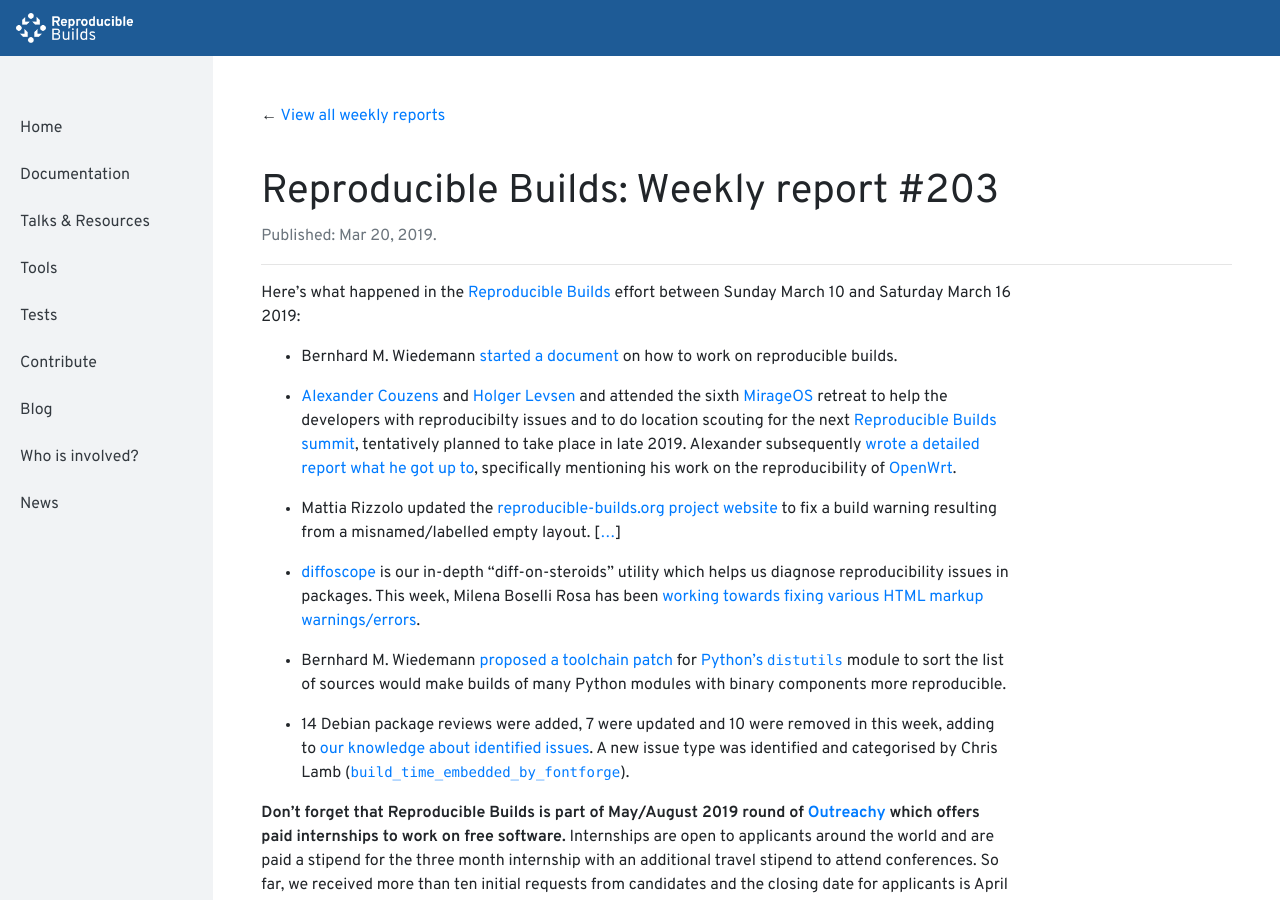
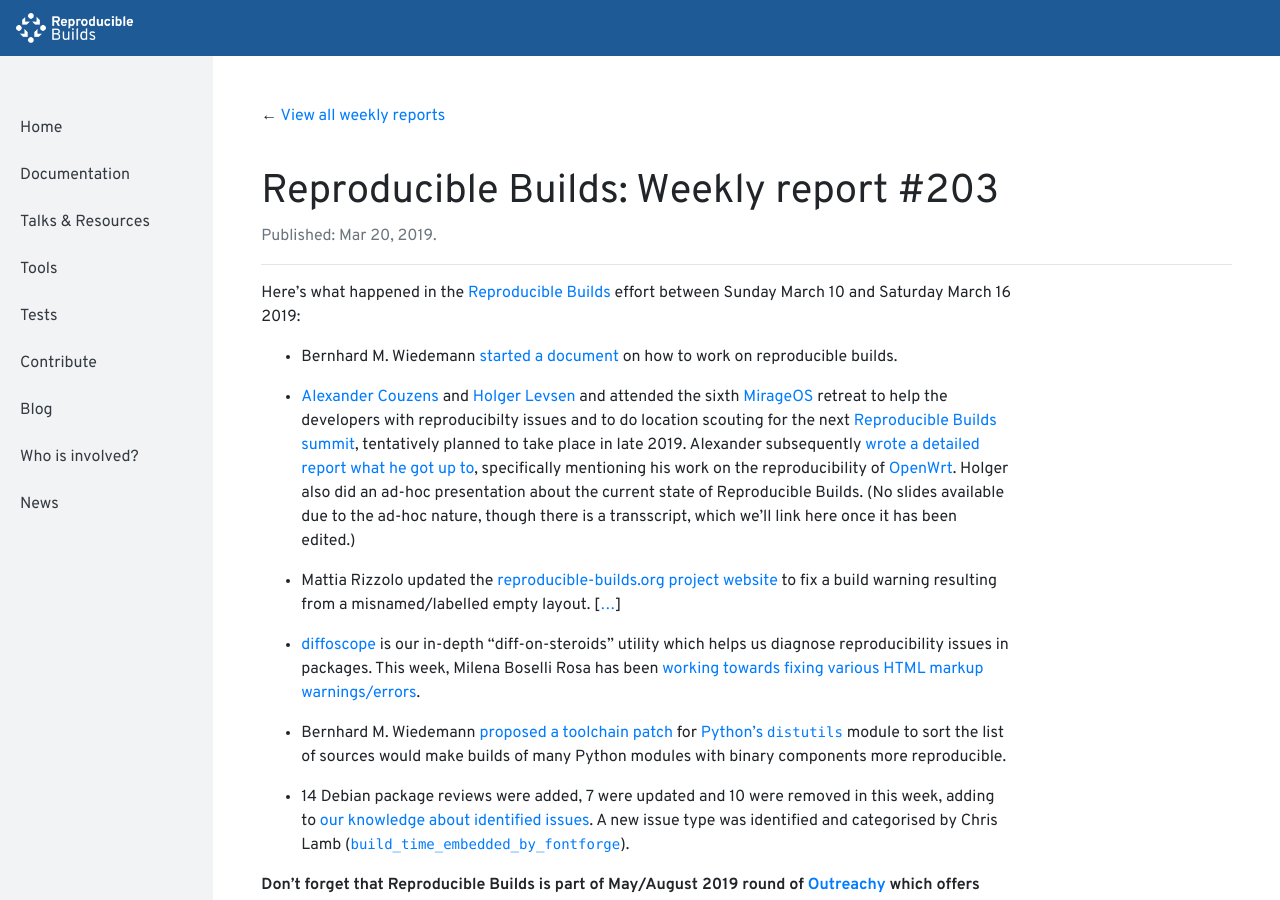
Before and after one commit to prototypefund/reproducible-website, a Jekyll site: the page built from _blog/posts/203.md, in a window 1280 px wide and 900 px high. Built offline with Jekyll 4.4.1, drawn with Linux system fonts in a browser that asks for light colours.

Commit message:
203: mention my talk in Marrakech
Signed-off-by: Holger Levsen <holger@layer-acht.org>

```diff
--- a/_blog/posts/203.md
+++ b/_blog/posts/203.md
@@ -8,7 +8,7 @@
 
 * Bernhard M. Wiedemann [started a document](https://github.com/bmwiedemann/reproducibleopensuse/blob/devel/howtodebug) on how to work on reproducible builds.
 
-* [Alexander Couzens](https://lunarius.fe80.eu) and [Holger Levsen](http://layer-acht.org/thinking/) and attended the sixth [MirageOS](https://mirage.io/) retreat to help the developers with reproducibilty issues and to do location scouting for the next [Reproducible Builds summit](https://reproducible-builds.org/events/), tentatively planned to take place in late 2019. Alexander subsequently [wrote a detailed report what he got up to](https://lunarius.fe80.eu/blog/mirageos-2019.html), specifically mentioning his work on the reproducibility of [OpenWrt](https://en.wikipedia.org/wiki/OpenWrt).
+* [Alexander Couzens](https://lunarius.fe80.eu) and [Holger Levsen](http://layer-acht.org/thinking/) and attended the sixth [MirageOS](https://mirage.io/) retreat to help the developers with reproducibilty issues and to do location scouting for the next [Reproducible Builds summit](https://reproducible-builds.org/events/), tentatively planned to take place in late 2019. Alexander subsequently [wrote a detailed report what he got up to](https://lunarius.fe80.eu/blog/mirageos-2019.html), specifically mentioning his work on the reproducibility of [OpenWrt](https://en.wikipedia.org/wiki/OpenWrt). Holger also did an ad-hoc presentation about the current state of Reproducible Builds. (No slides available due to the ad-hoc nature, though there is a transscript, which we'll link here once it has been edited.)
 
 * Mattia Rizzolo updated the [reproducible-builds.org project website](https://reproducible-builds.org) to fix a build warning resulting from a misnamed/labelled empty layout.&nbsp;[[...](https://salsa.debian.org/reproducible-builds/reproducible-website/commit/53df0ee)]
 
```
